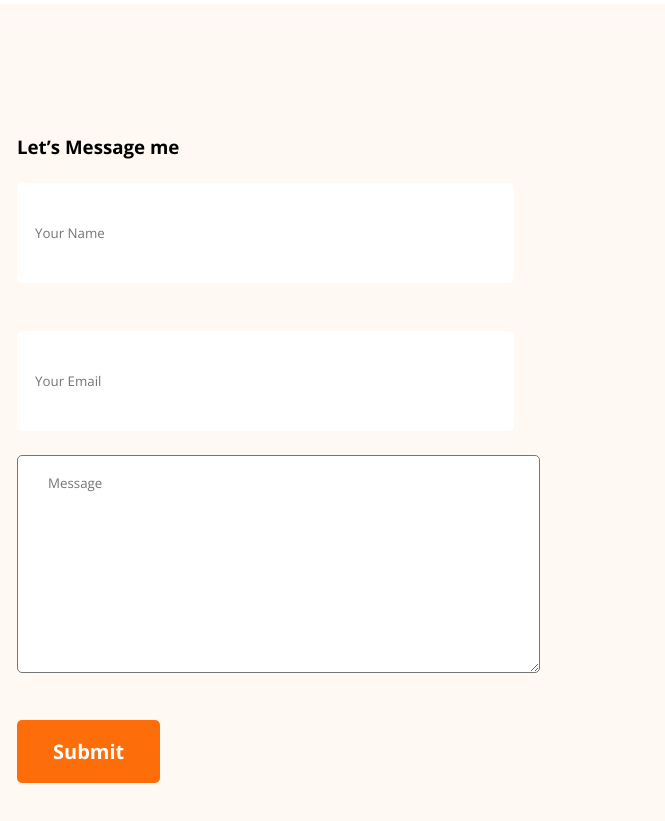
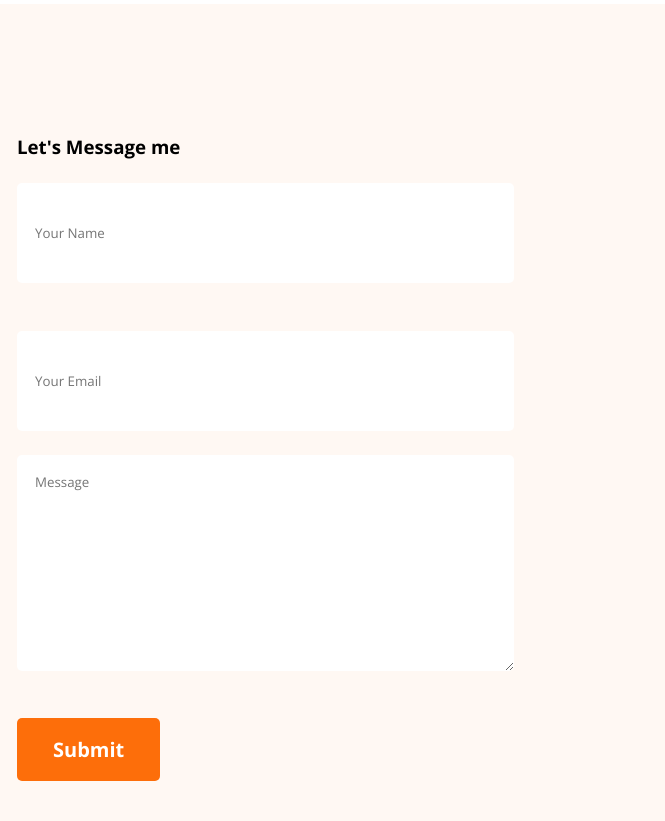
Before and after one commit to Nahid-Mahmud/demo-web-developer-portfolio, a plain HTML site: page index.html in a window 1280 px wide. Shown: the part 3280-4101 px from the top of the page, 615-1280 px from the left. Drawn offline with nearby package versions, Linux system fonts and the light colour scheme.

Commit message:
FOoter text area edited

```diff
--- a/index.html
+++ b/index.html
@@ -243,7 +243,7 @@
           </div>
         </div>
         <div class="footer-colum">
-          <h3 class="footer-title">Let’s Message me</h3>
+          <h3 class="footer-title">Let's Message me</h3>
           <input type="text" placeholder="Your Name" name="" id="input-text"  class="input-text-common">
           <input type="email" placeholder="Your Email" name="" id="" class="input-text-common">
           <textarea placeholder="Message" name="" id="text-area-footer" cols="30" rows="10"></textarea> <br>
--- a/styles/portfolio.css
+++ b/styles/portfolio.css
@@ -316,7 +316,8 @@ footer {
   height: 180px;
   border-radius: 5px;
   background: #fff;
-  padding: 18px 30px;
+  padding: 18px;
+  border: none;
 }
 .submit-button {
   margin-top: 42px;
```
